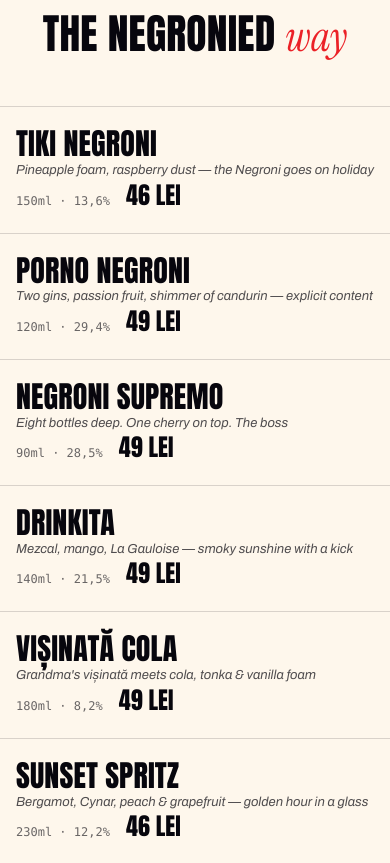
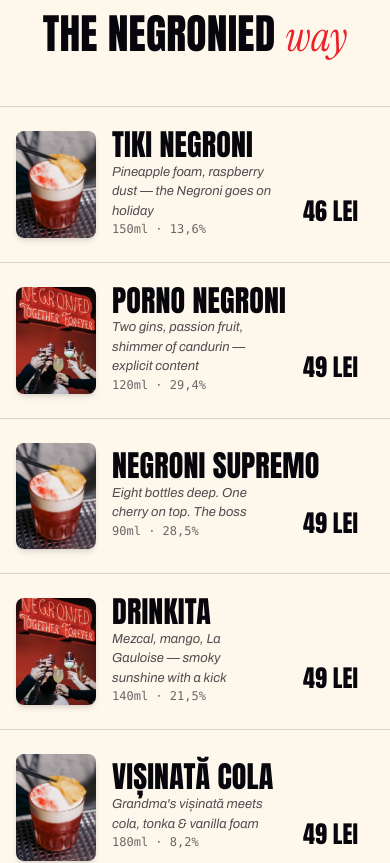
Before and after one commit to imcmihai/negroni, a Next.js app: page / in a window 390 px wide. Shown: the part 3920-4783 px from the top of the page. Built offline with nearby package versions, Linux system fonts and the light colour scheme.

Commit message:
fix signatures section on mobile and add images

```diff
--- a/components/Signatures.tsx
+++ b/components/Signatures.tsx
@@ -73,19 +73,28 @@ export default function Signatures() {
           >
             {/* red fill sweeping up */}
             <div className="absolute inset-0 origin-bottom scale-y-0 bg-red transition-transform duration-500 [transition-timing-function:cubic-bezier(0.76,0,0.24,1)] group-hover:scale-y-100" />
-            <div className="relative z-10 grid items-baseline gap-x-6 gap-y-1 transition-colors duration-300 group-hover:text-cream md:grid-cols-[3rem_1fr_auto_auto]">
+            <div className="relative z-10 flex items-center gap-4 transition-colors duration-300 group-hover:text-cream md:grid md:items-baseline md:gap-x-6 md:gap-y-1 md:grid-cols-[3rem_1fr_auto_auto]">
               <span className="hidden font-mono text-xs opacity-60 md:block">
                 {String(i + 1).padStart(2, "0")}
               </span>
+              <img
+                src={s.src}
+                alt={s.name}
+                className="aspect-[3/4] w-20 shrink-0 rounded-lg object-cover shadow-md md:hidden"
+              />
+              <div className="min-w-0 flex-1 md:contents">
                 <h3 className="display text-3xl md:text-5xl">{s.name}</h3>
-              <p className="text-[13px] italic opacity-70 md:max-w-xs md:text-right">
+                <p className="mt-[5px] max-w-[10rem] text-[13px] italic opacity-70 md:mt-0 md:max-w-xs md:text-right">
                   {s.notes}
                 </p>
                 <div className="flex items-baseline gap-4 md:w-40 md:justify-end">
                   <span className="font-mono text-xs opacity-60">
                     {s.ml}ml · {s.abv}
                   </span>
-                <span className="display text-2xl">{s.price} lei</span>
+                  <span className="display absolute bottom-4 right-4 text-2xl md:static md:bottom-auto md:right-auto">
+                    {s.price} lei
+                  </span>
+                </div>
               </div>
             </div>
           </div>
```
Lines whose indentation alone changed are shown as unchanged.
